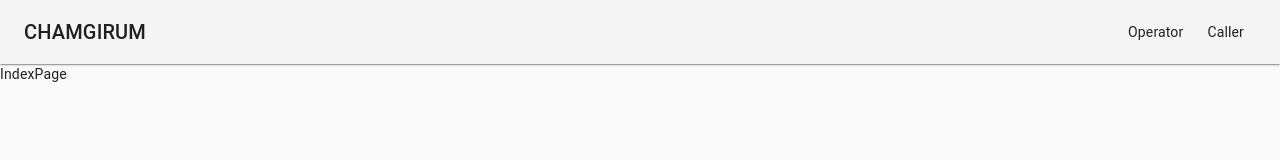
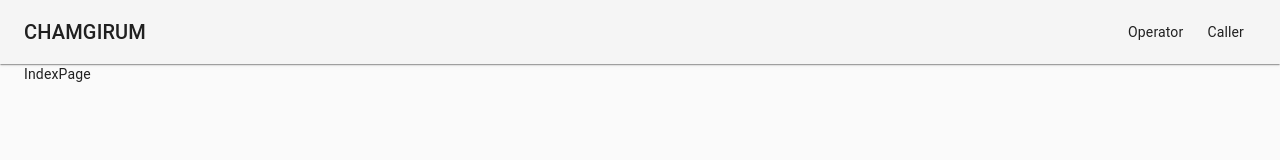
Before and after one commit to chadolbagi/frontend, a React (Create React App) app: page / in a window 1280 px wide. Shown: the top 160 px of the page. Built offline with nearby package versions, Linux system fonts and the light colour scheme.

Commit message:
add container in App.js

```diff
--- a/src/App.js
+++ b/src/App.js
@@ -1,5 +1,6 @@
 import React from "react";
 import CssBaseline from "@material-ui/core/CssBaseline";
+import Container from "@material-ui/core/Container";
 import Header from "./components/Header";
 import CallerPage from "./pages/CallerPage";
 import IndexPage from "./pages/IndexPage";
@@ -12,6 +13,7 @@ const App = () => {
       <CssBaseline />
       <Header />
 
+      <Container>
         <Switch>
           <Route path="/caller">
             <CallerPage />
@@ -23,6 +25,7 @@ const App = () => {
             <IndexPage />
           </Route>
         </Switch>
+      </Container>
     </Router>
   );
 };
```
Lines whose indentation alone changed are shown as unchanged.
